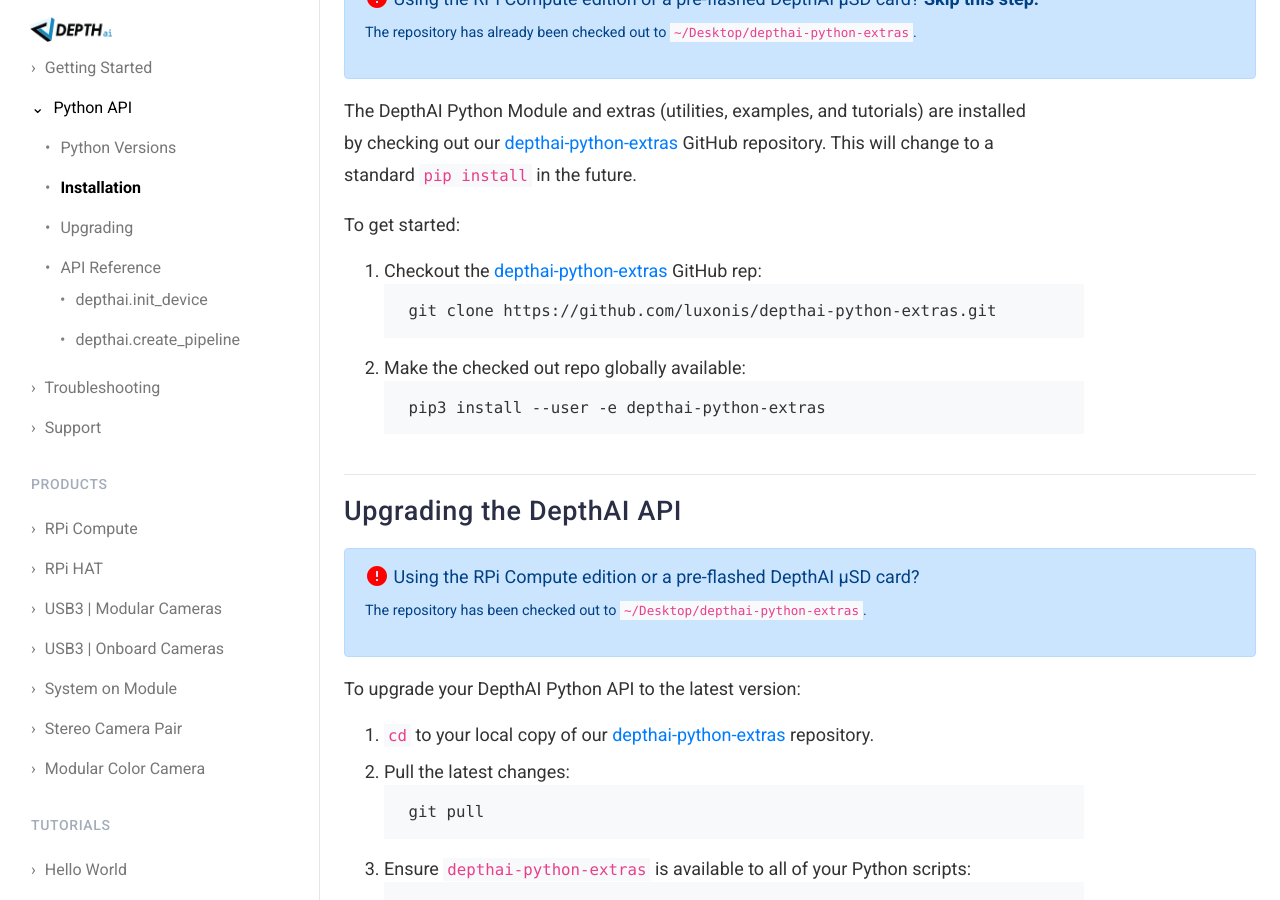
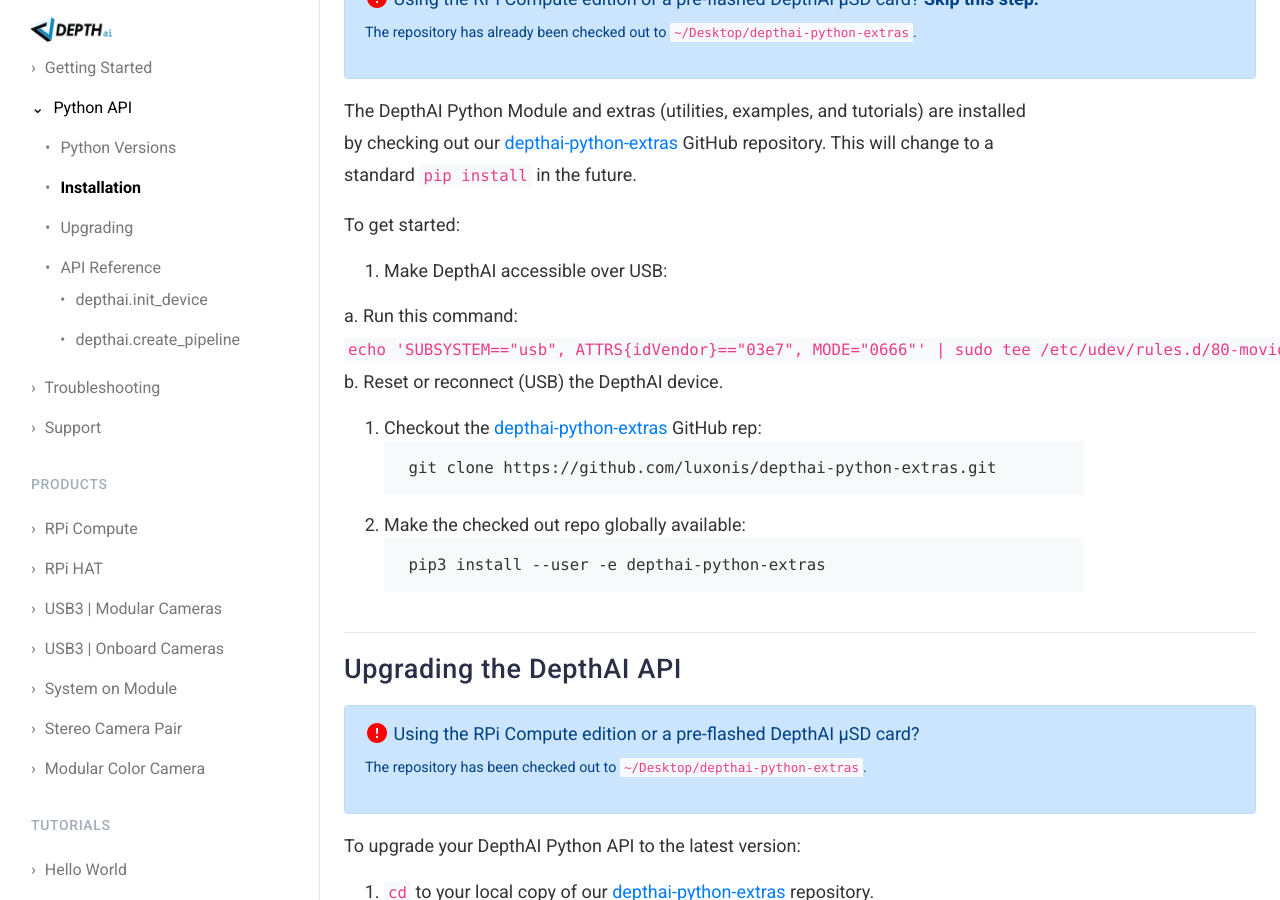
Before and after one commit to luxonis/depthai-docs-website, a Jekyll site: the page built from api.md, in a window 1280 px wide and 900 px high, scrolled down 528 px. Built offline with Jekyll 4.4.1, drawn with Linux system fonts in a browser that asks for light colours; nearby versions of some CDN libraries.

Commit message:
Add the addition to udev rules to setup

````diff
--- a/api.md
+++ b/api.md
@@ -31,6 +31,14 @@
 The DepthAI Python Module and extras (utilities, examples, and tutorials) are installed by checking out our [depthai-python-extras](https://github.com/luxonis/depthai-python-extras) GitHub repository. This will change to a standard `pip install` in the future.
 
 To get started:
+
+0. Make DepthAI accessible over USB:
+
+a. Run this command:
+    ```
+    echo 'SUBSYSTEM=="usb", ATTRS{idVendor}=="03e7", MODE="0666"' | sudo tee /etc/udev/rules.d/80-movidius.rules
+    ```
+b. Reset or reconnect (USB) the DepthAI device.
 
 1. Checkout the [depthai-python-extras](https://github.com/luxonis/depthai-python-extras) GitHub rep:
     ```
````
